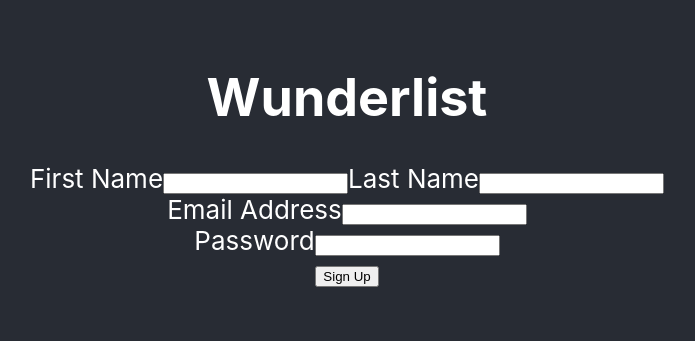
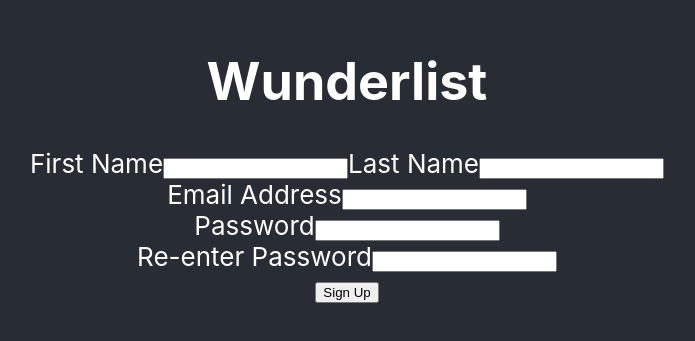
Before and after one commit to webpt8-buildweek-wunderlist/wunderlist-front-end, a React (Create React App) app in the folder wunderlist/: page /signup in a window 1280 px wide. Shown: the part 241-582 px from the top of the page, without its empty margins (293-988 px from the left). Built offline with nearby package versions, Linux system fonts and the light colour scheme.

Commit message:
added functionality to sign up using custom hooks

```diff
--- a/wunderlist/src/components/Sign_up.js
+++ b/wunderlist/src/components/Sign_up.js
@@ -1,21 +1,56 @@
-import React from 'react';
+import React, { useState } from 'react';
 
 export default function SignUp (){
+
+//Custom Hooks for Sign Up Functionality
+    const useSignUpForm = (cb) => {
+        const [inputs, setInputs] = useState({});
+
+        const handleSubmit = (event) => {
+            if (event) {
+                event.preventDefault();
+            }
+            cb();
+        }
+
+        const handleInputChange = (event) => {
+            event.persist();
+            setInputs(inputs => ({...inputs, [event.target.name]: event.target.value}));
+        }
+        return {
+            handleSubmit,
+            handleInputChange,
+            inputs
+        };
+    }
+
+const signup = () => {
+    alert (`User Created!
+            Name: ${inputs.firstName} ${inputs.lastName}
+            Email: ${inputs.email}`);
+}
+
+const {inputs, handleInputChange, handleSubmit} = useSignUpForm(signup);
+
     return(
-    <form>
+    <form onSubmit={handleSubmit}>
         <div>
             <label>First Name</label>
-            <input type="text" name="firstName" required />
+            <input type="text" name="firstName" onChange={handleInputChange} value={inputs.firstName} required />
             <label>Last Name</label>
-            <input type="text" name="lastName" required />
+            <input type="text" name="lastName" onChange={handleInputChange} value={inputs.lastName} required />
         </div>
         <div>
             <label>Email Address</label>
-            <input type="email" name="email" required />
+            <input type="email" name="email" onChange={handleInputChange} value={inputs.email} required />
         </div>
         <div>
             <label>Password</label>
-            <input type="password" name="password1" />
+            <input type="password" name="password1" onChange={handleInputChange} value={inputs.password1} />
+        </div>
+        <div>
+            <label>Re-enter Password</label>
+            <input type="password" name="password2" onChange={handleInputChange} value={inputs.password2} />
         </div>
         <button type="submit">Sign Up</button>
     </form>
```
